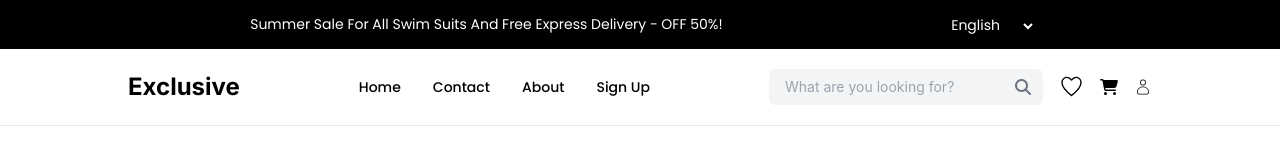
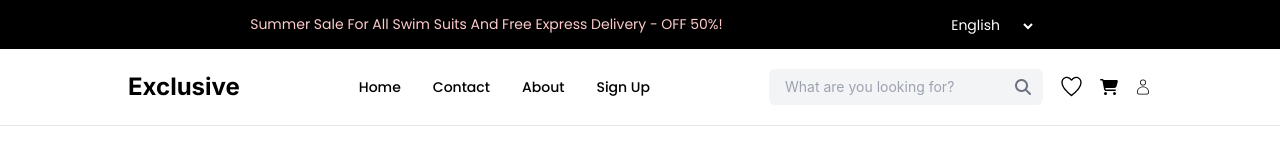
Before and after one commit to diyarathod910/ReactCrud, a React (Create React App) app: page /notfound in a window 1280 px wide. Shown: the top 160 px of the page. Built offline with nearby package versions, Linux system fonts and the light colour scheme.

Commit message:
Changed Font color from white to Red

```diff
--- a/src/404.js
+++ b/src/404.js
@@ -25,7 +25,7 @@ export const NotFound = () => {
                 <header className="w-full flex flex-col items-center justify-center bg-[#000000] py-3">
                     <div className="w-[80%] flex items-center justify-between">
                         <div className="w-[70%] flex items-center justify-center">
-                            <p className="text-white font-[poppins] text-[14px] ">Summer Sale For All Swim Suits And Free Express Delivery - OFF 50%!</p>
+                            <p className="text-red-200 font-[poppins] text-[14px] ">Summer Sale For All Swim Suits And Free Express Delivery - OFF 50%!</p>
                         </div>
                         <div className="w-[20%]">
                             <select name="" id="" className=" font-[Poppins] font-regular text-[14px] text-[#fff] bg-[#000]">
```
